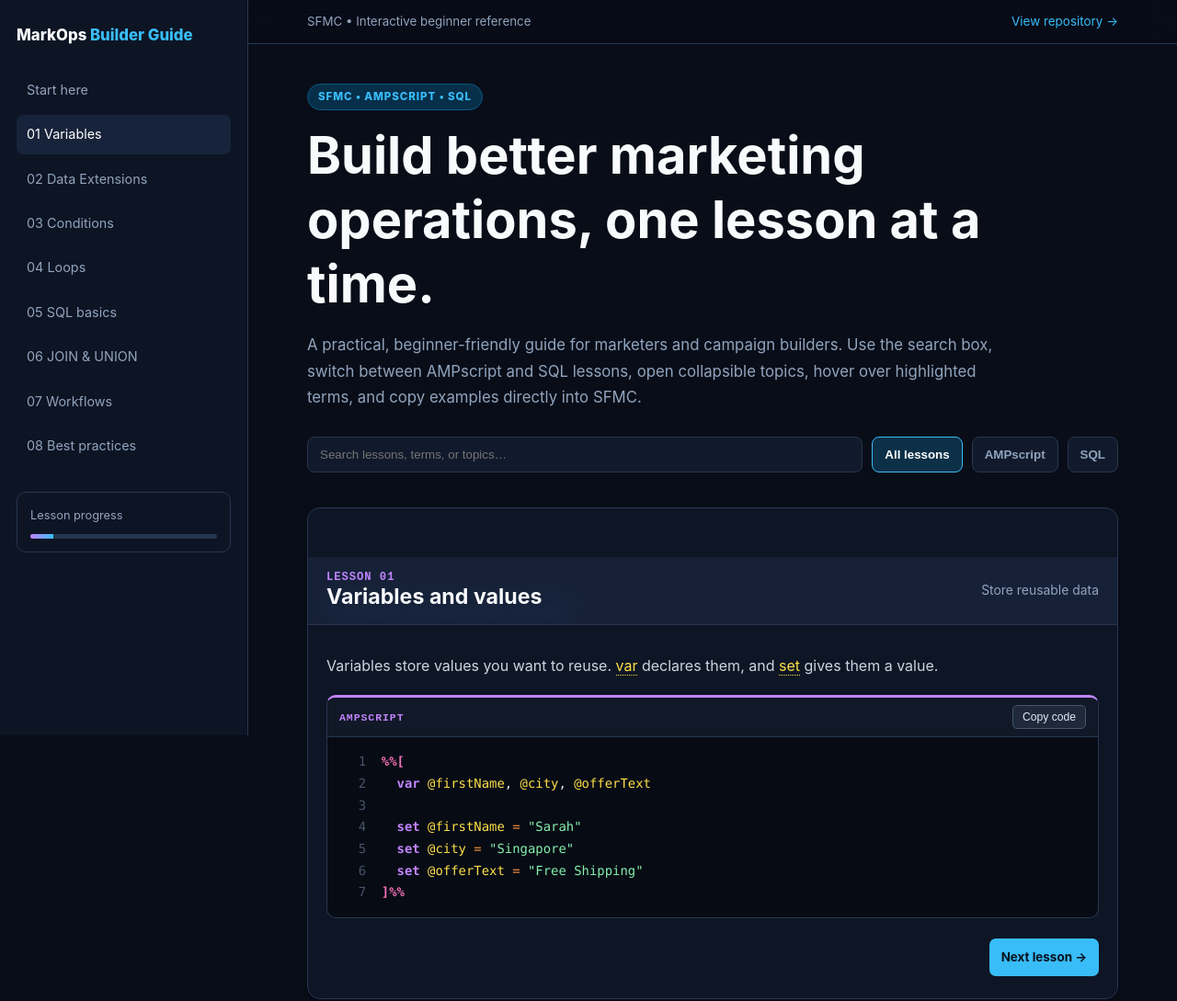
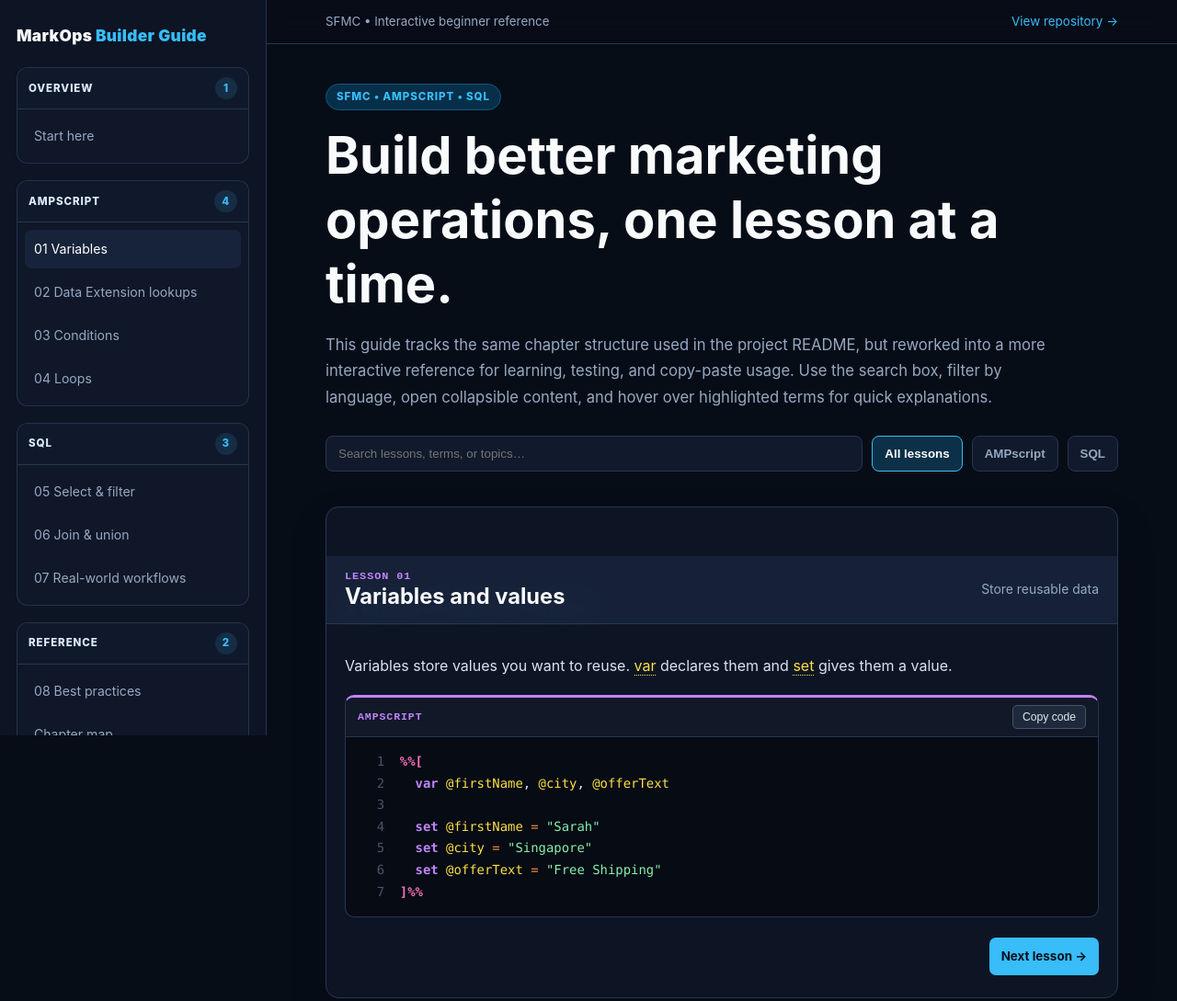
Before and after one commit to kenxavierr/markops-builder-guide, a plain HTML site: page docs/index.html in a window 1280 px wide. Shown: the top 1089 px of the page at 92% size. Drawn offline with Linux system fonts and the light colour scheme.

Commit message:
Improve the docs experience with advanced sidebar taxonomy, animated transitions, and richer lesson progression while keeping README chapters mapped to the page

```diff
--- a/docs/index.html
+++ b/docs/index.html
@@ -6,12 +6,14 @@
   <title>MarkOps Builder Guide</title>
   <style>
     :root {
-      --bg: #080d18;
+      --bg: #070d17;
+      --bg-2: #0b1524;
       --sidebar: #0d1424;
       --panel: #111a2c;
       --panel-strong: #17233a;
+      --panel-soft: #152238;
       --text: #e5edf8;
-      --muted: #91a4bd;
+      --muted: #96a9c1;
       --border: #263750;
       --amp: #c084fc;
       --sql: #38bdf8;
@@ -35,7 +37,7 @@
 
     .app-shell {
       display: grid;
-      grid-template-columns: 270px minmax(0, 1fr);
+      grid-template-columns: 290px minmax(0, 1fr);
       min-height: 100vh;
     }
 
@@ -44,32 +46,71 @@
       top: 0;
       height: 100vh;
       overflow-y: auto;
-      padding: 24px 18px;
+      padding: 24px 18px 18px;
       background: var(--sidebar);
       border-right: 1px solid var(--border);
     }
 
     .brand {
-      margin: 0 0 24px;
-      font-size: 1.05rem;
-      font-weight: 800;
+      margin-bottom: 20px;
+      font-size: 1.08rem;
+      font-weight: 900;
+      letter-spacing: 0.02em;
       color: #f8fafc;
     }
 
     .brand span { color: var(--sql); }
 
+    .sidebar-group {
+      margin-bottom: 18px;
+      border: 1px solid rgba(38, 55, 80, 0.9);
+      border-radius: 12px;
+      background: rgba(17, 26, 44, 0.6);
+      overflow: hidden;
+    }
+
+    .group-label {
+      display: flex;
+      align-items: center;
+      justify-content: space-between;
+      gap: 12px;
+      padding: 10px 12px;
+      color: #dbeafe;
+      background: rgba(17, 26, 44, 0.85);
+      font-size: 0.72rem;
+      font-weight: 800;
+      letter-spacing: 0.08em;
+      text-transform: uppercase;
+      border-bottom: 1px solid var(--border);
+    }
+
+    .group-badge {
+      display: inline-flex;
+      align-items: center;
+      justify-content: center;
+      min-width: 24px;
+      height: 24px;
+      padding: 0 8px;
+      border-radius: 999px;
+      background: rgba(56, 189, 248, 0.12);
+      color: var(--sql);
+      font-size: 0.72rem;
+      font-weight: 800;
+    }
+
     .nav {
       display: grid;
-      gap: 6px;
+      gap: 5px;
+      padding: 8px;
     }
 
     .nav a {
       display: block;
-      padding: 9px 11px;
+      padding: 9px 10px;
       border-radius: 7px;
       color: var(--muted);
       text-decoration: none;
-      font-size: 0.9rem;
+      font-size: 0.88rem;
       transition: 0.2s ease;
     }
 
@@ -79,24 +120,40 @@
       background: var(--panel-strong);
     }
 
-    .progress {
-      margin-top: 28px;
+    .score-card {
+      margin-top: 20px;
+      padding: 14px;
       border: 1px solid var(--border);
       border-radius: 10px;
-      padding: 14px;
-      color: var(--muted);
-      font-size: 0.8rem;
+      background: rgba(17, 26, 44, 0.8);
     }
 
-    .progress-bar {
-      height: 5px;
-      margin-top: 9px;
+    .score-head {
+      display: flex;
+      align-items: center;
+      justify-content: space-between;
+      gap: 12px;
+      margin-bottom: 8px;
+      color: var(--muted);
+      font-size: 0.77rem;
+      text-transform: uppercase;
+      letter-spacing: 0.08em;
+    }
+
+    .score-value {
+      font-size: 1.65rem;
+      font-weight: 900;
+      color: #f8fafc;
+    }
+
+    .score-progress {
+      height: 6px;
       background: #263750;
       border-radius: 99px;
       overflow: hidden;
     }
 
-    .progress-bar span {
+    .score-progress span {
       display: block;
       width: 0;
       height: 100%;
@@ -128,7 +185,7 @@
     }
 
     .content {
-      max-width: 1050px;
+      max-width: 1080px;
       margin: 0 auto;
       padding: 42px clamp(20px, 5vw, 64px) 90px;
     }
@@ -146,34 +203,29 @@
       text-transform: uppercase;
     }
 
-    h1, h2, h3 {
-      color: #f8fafc;
-      line-height: 1.25;
-    }
-
+    h1, h2, h3 { color: #f8fafc; line-height: 1.25; }
     h1 {
       margin: 14px 0;
       font-size: clamp(2rem, 5vw, 3.5rem);
     }
 
-    h2 { margin: 0; font-size: 1.45rem; }
-    h3 { margin-top: 28px; font-size: 1.1rem; }
+    h2 { margin: 0; font-size: 1.48rem; }
+    h3 { margin-top: 30px; font-size: 1.14rem; }
 
-    p, li { color: #cbd5e1; }
-
+    p, li { color: #d8e3f0; }
     a { color: #7dd3fc; }
 
     .intro {
-      max-width: 780px;
+      max-width: 800px;
       color: var(--muted);
-      font-size: 1.05rem;
+      font-size: 1.04rem;
     }
 
     .toolbar {
       display: flex;
       flex-wrap: wrap;
       gap: 10px;
-      margin: 28px 0 14px;
+      margin: 28px 0 18px;
     }
 
     .search {
@@ -219,14 +271,14 @@
     }
 
     .lesson {
-      scroll-margin-top: 70px;
+      scroll-margin-top: 72px;
       margin: 38px 0;
       border: 1px solid var(--border);
       border-radius: 14px;
       background: rgba(17, 26, 44, 0.72);
       overflow: hidden;
+      box-shadow: var(--shadow);
       animation: rise 0.5s ease both;
-      box-shadow: var(--shadow);
     }
 
     .lesson.hidden { display: none; }
@@ -247,7 +299,7 @@
 
     .lesson-number {
       color: var(--amp);
-      font: 800 0.76rem ui-monospace, monospace;
+      font: 800 0.74rem ui-monospace, monospace;
       letter-spacing: 0.08em;
       text-transform: uppercase;
     }
@@ -281,7 +333,7 @@
     }
 
     .note {
-      padding: 12px 15px;
+      padding: 11px 14px;
       margin: 13px 0;
       background: #0c1627;
       border-left: 3px solid var(--amp);
@@ -409,8 +461,7 @@
       margin-top: 22px;
     }
 
-    .next,
-    .previous {
+    .next, .previous {
       display: inline-block;
       padding: 9px 13px;
       border-radius: 7px;
@@ -467,7 +518,7 @@
       .brand { margin: 0 0 9px; }
       .nav { display: flex; overflow-x: auto; gap: 5px; }
       .nav a { white-space: nowrap; }
-      .progress { display: none; }
+      .score-card { display: none; }
       .topbar { top: 76px; }
       .lesson-header { top: 125px; }
       .toolbar { position: sticky; top: 95px; z-index: 15; background: var(--bg); padding: 8px 0; }
@@ -482,18 +533,46 @@
   <div class="app-shell">
     <aside class="sidebar">
       <div class="brand">MarkOps <span>Builder Guide</span></div>
-      <nav class="nav" aria-label="Lesson navigation">
+
+      <div class="sidebar-group">
+        <div class="group-label">Overview <span class="group-badge">1</span></div>
+        <nav class="nav" aria-label="Overview navigation">
           <a href="#start">Start here</a>
+        </nav>
+      </div>
+
+      <div class="sidebar-group">
+        <div class="group-label">AMPscript <span class="group-badge">4</span></div>
+        <nav class="nav" aria-label="AMPscript navigation">
           <a href="#lesson-1">01 Variables</a>
-        <a href="#lesson-2">02 Data Extensions</a>
+          <a href="#lesson-2">02 Data Extension lookups</a>
           <a href="#lesson-3">03 Conditions</a>
           <a href="#lesson-4">04 Loops</a>
-        <a href="#lesson-5">05 SQL basics</a>
-        <a href="#lesson-6">06 JOIN &amp; UNION</a>
-        <a href="#lesson-7">07 Workflows</a>
+        </nav>
+      </div>
+
+      <div class="sidebar-group">
+        <div class="group-label">SQL <span class="group-badge">3</span></div>
+        <nav class="nav" aria-label="SQL navigation">
+          <a href="#lesson-5">05 Select &amp; filter</a>
+          <a href="#lesson-6">06 Join &amp; union</a>
+          <a href="#lesson-7">07 Real-world workflows</a>
+        </nav>
+      </div>
+
+      <div class="sidebar-group">
+        <div class="group-label">Reference <span class="group-badge">2</span></div>
+        <nav class="nav" aria-label="Reference navigation">
           <a href="#lesson-8">08 Best practices</a>
+          <a href="#chapter-index">Chapter map</a>
         </nav>
-      <div class="progress">Lesson progress<div class="progress-bar"><span></span></div></div>
+      </div>
+
+      <div class="score-card">
+        <div class="score-head"><span>Progress</span><span id="scoreText">0%</span></div>
+        <div class="score-value" id="scoreValue">0/8</div>
+        <div class="score-progress"><span id="scoreBar"></span></div>
+      </div>
     </aside>
 
     <div class="main">
@@ -505,7 +584,7 @@
       <main class="content" id="start">
         <span class="eyebrow">SFMC • AMPscript • SQL</span>
         <h1>Build better marketing operations, one lesson at a time.</h1>
-        <p class="intro">A practical, beginner-friendly guide for marketers and campaign builders. Use the search box, switch between AMPscript and SQL lessons, open collapsible topics, hover over highlighted terms, and copy examples directly into SFMC.</p>
+        <p class="intro">This guide tracks the same chapter structure used in the project README, but reworked into a more interactive reference for learning, testing, and copy-paste usage. Use the search box, filter by language, open collapsible content, and hover over highlighted terms for quick explanations.</p>
 
         <div class="toolbar">
           <input id="search" class="search" type="search" placeholder="Search lessons, terms, or topics…" aria-label="Search lessons" />
@@ -516,7 +595,7 @@
 
         <div id="empty" class="empty">No matching lessons found. Try “lookup”, “loop”, “join”, “condition”, or “segment”.</div>
 
-        <section class="lesson" id="lesson-1" data-type="ampscript" data-search="variables var set values initialize reusable data">
+        <section class="lesson" id="lesson-1" data-type="ampscript" data-search="variables values var set initialize reusable amp script marketing cloud">
           <div class="lesson-header">
             <div>
               <div class="lesson-number">Lesson 01</div>
@@ -527,7 +606,7 @@
           <div class="lesson-body">
             <details open>
               <summary>Initialize an AMPscript variable</summary>
-              <p>Variables store values you want to reuse. <span class="tooltip" tabindex="0" data-tip="Declares one or more variables for the current AMPscript block.">var</span> declares them, and <span class="tooltip" tabindex="0" data-tip="Assigns a value to a variable.">set</span> gives them a value.</p>
+              <p>Variables store values you want to reuse. <span class="tooltip" tabindex="0" data-tip="Declares one or more variables for the current AMPscript block.">var</span> declares them and <span class="tooltip" tabindex="0" data-tip="Assigns a value to a variable.">set</span> gives them a value.</p>
               <div class="code-card ampscript">
                 <div class="code-toolbar"><span class="code-label">AMPscript</span><button class="copy" type="button">Copy code</button></div>
                 <div class="scroll"><pre class="source">%%[
@@ -571,7 +650,7 @@
           </div>
         </section>
 
-        <section class="lesson" id="lesson-3" data-type="ampscript" data-search="if elseif else condition conditional content tier">
+        <section class="lesson" id="lesson-3" data-type="ampscript" data-search="if elseif else condition conditional content tier logic">
           <div class="lesson-header">
             <div>
               <div class="lesson-number">Lesson 03</div>
@@ -616,7 +695,7 @@
           <div class="lesson-body">
             <details open>
               <summary>Repeat a simple content block</summary>
-              <p>Loops are useful when displaying several items, such as product recommendations or values from a lookup result.</p>
+              <p>Loops are useful when displaying several items, such as recommendations or product rows returned from a lookup.</p>
               <div class="code-card ampscript">
                 <div class="code-toolbar"><span class="code-label">AMPscript</span><button class="copy" type="button">Copy code</button></div>
                 <div class="scroll"><pre class="source">%%[
@@ -645,7 +724,7 @@
           <div class="lesson-body">
             <details open>
               <summary>SELECT records from a Data Extension</summary>
-              <p><span class="tooltip" tabindex="0" data-tip="Chooses the columns returned by the query.">SELECT</span> chooses fields. <span class="tooltip" tabindex="0" data-tip="Identifies the source Data Extension or table.">FROM</span> identifies the source. <span class="tooltip" tabindex="0" data-tip="Filters rows before they are returned.">WHERE</span> narrows the audience.</p>
+              <p><span class="tooltip" tabindex="0" data-tip="Chooses the columns returned by the query.">SELECT</span> chooses fields, <span class="tooltip" tabindex="0" data-tip="Identifies the source Data Extension or table.">FROM</span> identifies the source, and <span class="tooltip" tabindex="0" data-tip="Filters rows before they are returned.">WHERE</span> narrows the audience.</p>
               <div class="code-card sql">
                 <div class="code-toolbar"><span class="code-label">SQL</span><button class="copy" type="button">Copy code</button></div>
                 <div class="scroll"><pre class="source">SELECT
@@ -659,7 +738,7 @@
               </div>
             </details>
             <details>
-              <summary>Use filters in a query</summary>
+              <summary>Use multiple filters</summary>
               <div class="code-card sql">
                 <div class="code-toolbar"><span class="code-label">SQL</span><button class="copy" type="button">Copy code</button></div>
                 <div class="scroll"><pre class="source">SELECT
@@ -734,7 +813,7 @@
               <div class="lesson-number">Lesson 07</div>
               <h2>Common beginner workflows</h2>
             </div>
-            <span class="lesson-summary">Build simple real-world use cases</span>
+            <span class="lesson-summary">Build practical use cases</span>
           </div>
           <div class="lesson-body">
             <details open>
@@ -749,6 +828,7 @@
 Hi %%=v(@firstName)=%%,</pre></div>
               </div>
             </details>
+
             <details>
               <summary>Personalized offer logic</summary>
               <div class="code-card ampscript">
@@ -770,6 +850,7 @@
 <p>%%=v(@offerText)=%%</p></pre></div>
               </div>
             </details>
+
             <details>
               <summary>Target active customers in a region</summary>
               <div class="code-card sql">
@@ -788,7 +869,7 @@
           </div>
         </section>
 
-        <section class="lesson" id="lesson-8" data-type="both" data-search="best practices tips tips for marketers sql ampscript readability validation">
+        <section class="lesson" id="lesson-8" data-type="both" data-search="best practices tips amp script sql readability validation readability workflow">
           <div class="lesson-header">
             <div>
               <div class="lesson-number">Lesson 08</div>
@@ -817,6 +898,18 @@
             </details>
             <div class="lesson-actions"><a class="previous" href="#lesson-7">← Previous</a><a class="next" href="#start">Back to start ↑</a></div>
           </div>
+        </section>
+
+        <section class="card" id="chapter-index" data-search="readme chapter map overview amp script sql workflows best practices">
+          <h2>README-to-site chapter map</h2>
+          <p>This guide mirrors the README structure: overview, AMPscript fundamentals, SQL fundamentals, workflows, and final best practices.</p>
+          <ul>
+            <li><strong>Overview:</strong> start here and learn the purpose of the guide.</li>
+            <li><strong>AMPscript fundamentals:</strong> variables, lookup logic, conditions, and loops.</li>
+            <li><strong>SQL fundamentals:</strong> SELECT, WHERE, JOIN, and UNION.</li>
+            <li><strong>Common workflows:</strong> greetings, offer logic, segmentation, and audience prep.</li>
+            <li><strong>Best practices:</strong> readability, validation, testing, and query hygiene.</li>
+          </ul>
         </section>
 
         <div class="card">
@@ -926,18 +1019,32 @@
 
     const lessons = [...document.querySelectorAll('.lesson')];
     const navLinks = [...document.querySelectorAll('.nav a')];
-    const progressBar = document.querySelector('.progress-bar span');
+    const scoreBar = document.getElementById('scoreBar');
+    const scoreValue = document.getElementById('scoreValue');
+    const scoreText = document.getElementById('scoreText');
     const searchInput = document.getElementById('search');
     const emptyState = document.getElementById('empty');
     const tabs = [...document.querySelectorAll('.tab')];
     let currentFilter = 'all';
+
+    function updateScore() {
+      const visibleLessons = lessons.filter((lesson) => !lesson.classList.contains('hidden')).length;
+      const pct = Math.round((visibleLessons / lessons.length) * 100);
+      scoreBar.style.width = `${pct}%`;
+      scoreValue.textContent = `${visibleLessons}/${lessons.length}`;
+      scoreText.textContent = `${pct}%`;
+    }
 
     function applyFilters() {
       const q = searchInput.value.trim().toLowerCase();
       let visible = 0;
 
       lessons.forEach((lesson) => {
-        const typeMatches = currentFilter === 'all' || lesson.dataset.type === currentFilter || (currentFilter === 'ampscript' && lesson.dataset.type === 'both') || (currentFilter === 'sql' && lesson.dataset.type === 'both');
+        const typeMatches =
+          currentFilter === 'all' ||
+          lesson.dataset.type === currentFilter ||
+          (currentFilter === 'ampscript' && lesson.dataset.type === 'both') ||
+          (currentFilter === 'sql' && lesson.dataset.type === 'both');
         const text = `${lesson.dataset.search || ''} ${lesson.textContent}`.toLowerCase();
         const queryMatches = !q || text.includes(q);
         const isVisible = typeMatches && queryMatches;
@@ -946,6 +1053,7 @@
       });
 
       emptyState.style.display = visible === 0 ? 'block' : 'none';
+      updateScore();
     }
 
     searchInput.addEventListener('input', applyFilters);
@@ -964,13 +1072,12 @@
           navLinks.forEach((link) => {
             link.classList.toggle('active', link.getAttribute('href') === `#${entry.target.id}`);
           });
-          const index = lessons.indexOf(entry.target);
-          progressBar.style.width = `${((index + 1) / lessons.length) * 100}%`;
         }
       });
     }, { rootMargin: '-20% 0px -65% 0px' });
 
     lessons.forEach((lesson) => observer.observe(lesson));
+    applyFilters();
   </script>
 </body>
 </html>
```
Lines whose indentation alone changed are shown as unchanged.
